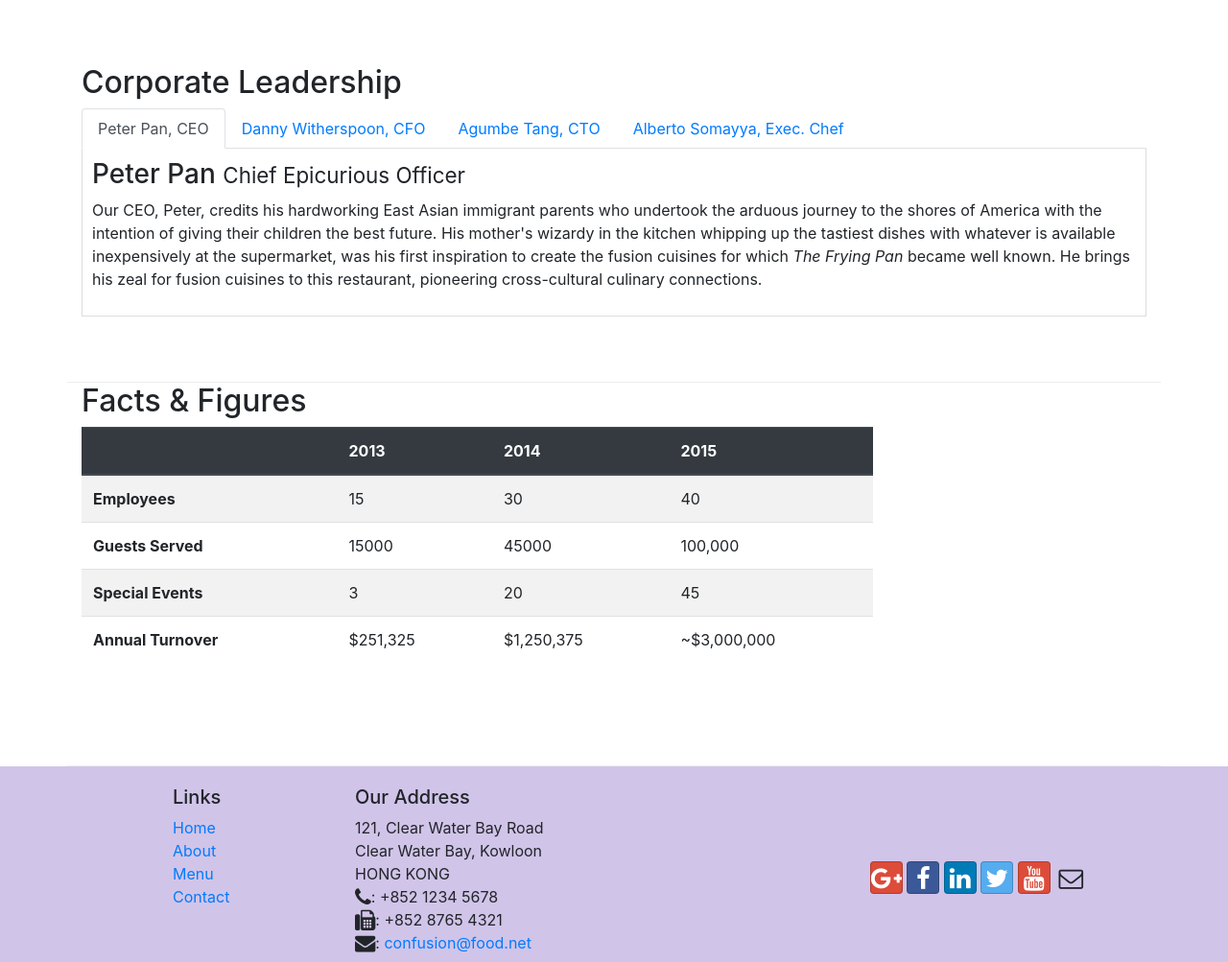
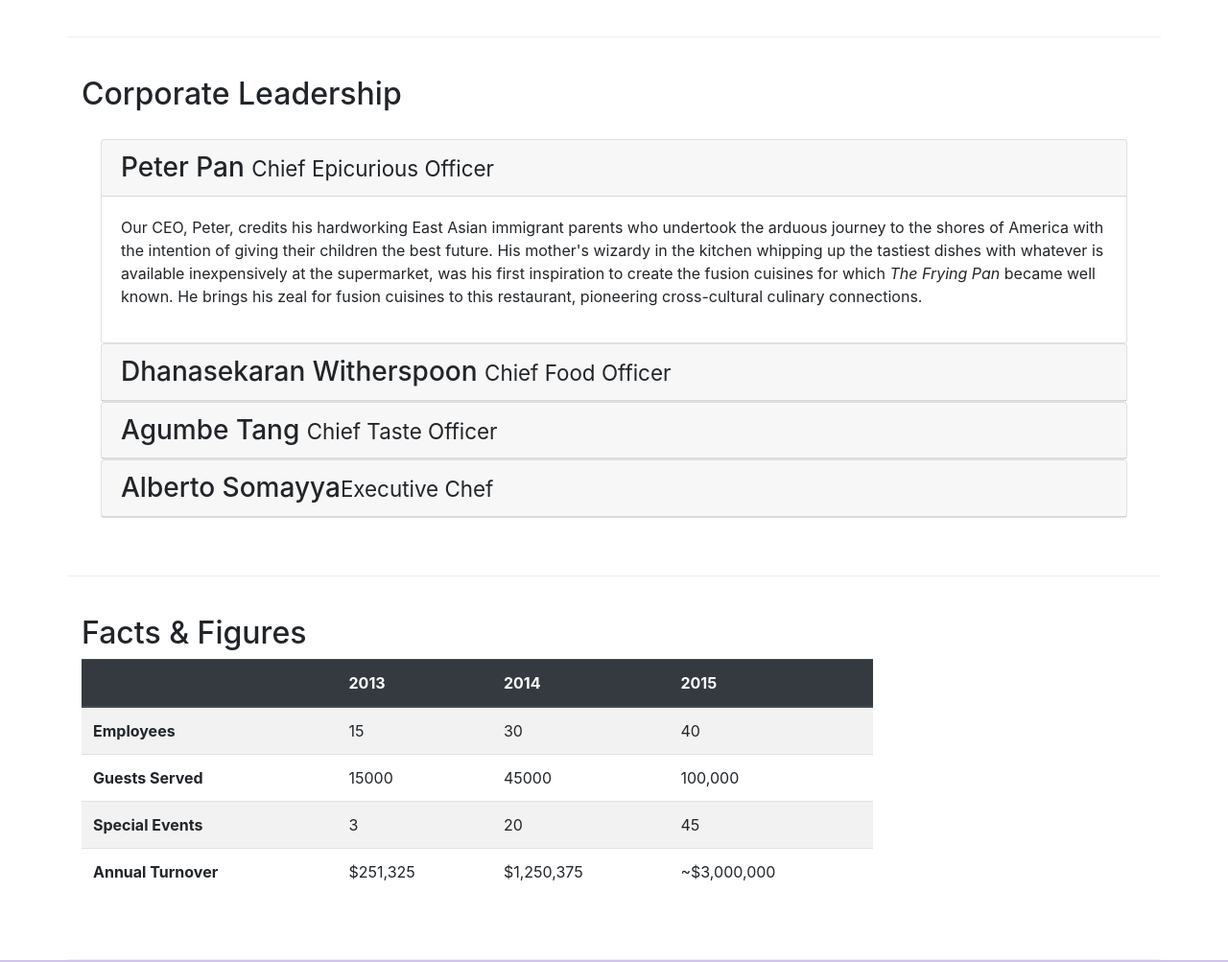
Before and after one commit to harshad303/Bootsrap-test, a website: page aboutus.html in a window 1280 px wide. Shown: the part 873-1876 px from the top of the page at 96% size. Drawn offline with nearby package versions, Linux system fonts and the light colour scheme.

Commit message:
accordion

```diff
--- a/aboutus.html
+++ b/aboutus.html
@@ -63,7 +63,7 @@
         </div>
     </div>
        <div class="container">
-        <div class="row row-content align-items-center">
+        <div class="row row-content align-items-center" style="padding-bottom: 40px;">
             <div class=" col-12 col-sm-6">
                 <h2>Our History</h2>
                 <p>Started in 2010, Ristorante con Fusion quickly established itself as a culinary icon par excellence in Hong Kong. With its unique brand of world fusion cuisine that can be found nowhere else, it enjoys patronage from the A-list clientele in Hong Kong.  Featuring four of the best three-star Michelin chefs in the world, you never know what will arrive on your plate the next time you visit us.</p>
@@ -101,53 +101,79 @@
        </div>
 
 
-        <div class="row row-content align-items-center">
+        <div class="row row-content align-items-center " style="padding-top: 40px;padding-bottom: 40px;">
 
             <div class="col-12">
                 <h2>Corporate Leadership</h2>
 
 
-                <ul class="nav nav-tabs">
-                   <li class="nav-item">
-                    <a class="nav-link active" href="#peter" role="tab" data-toggle="tab">Peter Pan, CEO</a>
+            <div id="accordion" style="padding: 20px;">
 
-                   </li>
-                   <li class="nav-item">
-                      <a class="nav-link" href="#danny" role="tab"
-                        data-toggle="tab">Danny Witherspoon, CFO</a>
-                    </li>
-                    <li class="nav-item">
-                      <a class="nav-link" href="#agumbe"role="tab"
-                        data-toggle="tab">Agumbe Tang, CTO</a>
-                    </li>
-                    <li class="nav-item">
-                      <a class="nav-link" href="#alberto" role="tab"
-                        data-toggle="tab">Alberto Somayya, Exec. Chef</a>
-                    </li>
-                </ul>
-            <div class="tab-content">
-                <div role="tabpanel" class="tab-pane fade show active" id="peter">
+               <div class="card">
+                <div class="card-header" role="tab" id="peterhead">
+                 <h3 class="mb-0">
+                    <a data-toggle="collapse" data-target="#peter">  Peter Pan <small>Chief Epicurious Officer</small></a>
+                </h3>
+                </div>
+                 <div class="collapse show " id="peter" data-parent="#accordion">
+                <div class="card-body">
+                    <p class="d-none d-sm-block">Our CEO, Peter, credits his hardworking East Asian immigrant parents who undertook the arduous journey to the shores of America with the intention of giving their children the best future. His mother's wizardy in the kitchen whipping up the tastiest dishes with whatever is available inexpensively at the supermarket, was his first inspiration to create the fusion cuisines for which <em>The Frying Pan</em> became well known. He brings his zeal for fusion cuisines to this restaurant, pioneering cross-cultural culinary connections.</p>
+                </div>
 
-                <h3>Peter Pan <small>Chief Epicurious Officer</small></h3>
-                <p class="d-none d-sm-block">Our CEO, Peter, credits his hardworking East Asian immigrant parents who undertook the arduous journey to the shores of America with the intention of giving their children the best future. His mother's wizardy in the kitchen whipping up the tastiest dishes with whatever is available inexpensively at the supermarket, was his first inspiration to create the fusion cuisines for which <em>The Frying Pan</em> became well known. He brings his zeal for fusion cuisines to this restaurant, pioneering cross-cultural culinary connections.</p>
+
                 </div>
-               <div role="tabpanel" class="tab-pane fade " id="danny">
+               </div>
 
-                <h3>Dhanasekaran Witherspoon <small>Chief Food Officer</small></h3>
-                <p class="d-none d-sm-block">Our CFO, Danny, as he is affectionately referred to by his colleagues, comes from a long established family tradition in farming and produce. His experiences growing up on a farm in the Australian outback gave him great appreciation for varieties of food sources. As he puts it in his own words, <em>Everything that runs, wins, and everything that stays, pays!</em></p>
+               <div class="card">
+                <div class="card-header" role="tab" id="dannyhead">
+                 <h3 class="mb-0">
+                    <a class="collapsed" data-toggle="collapse" data-target="#danny"> Dhanasekaran Witherspoon <small>Chief Food Officer</small></a>
+                </h3>
                 </div>
-                <div role="tabpanel" class="tab-pane fade " id="agumbe">
-                <h3>Agumbe Tang <small>Chief Taste Officer</small></h3>
-                <p class="d-none d-sm-block">Blessed with the most discerning gustatory sense, Agumbe, our CTO, personally ensures that every dish that we serve meets his exacting tastes. Our chefs dread the tongue lashing that ensues if their dish does not meet his exacting standards. He lives by his motto, <em>You click only if you survive my lick.</em></p>
+                 <div class="collapse" id="danny" data-parent="#accordion">
+                <div class="card-body">
+                    <p class="d-none d-sm-block">Our CFO, Danny, as he is affectionately referred to by his colleagues, comes from a long established family tradition in farming and produce. His experiences growing up on a farm in the Australian outback gave him great appreciation for varieties of food sources. As he puts it in his own words, <em>Everything that runs, wins, and everything that stays, pays!</em></p>
                 </div>
-                <div role="tabpanel" class="tab-pane fade " id="alberto">
-                <h3>Alberto Somayya <small>Executive Chef</small></h3>
-                <p class="d-none d-sm-block">Award winning three-star Michelin chef with wide International experience having worked closely with whos-who in the culinary world, he specializes in creating mouthwatering Indo-Italian fusion experiences. He says, <em>Put together the cuisines from the two craziest cultures, and you get a winning hit! Amma Mia!</em></p>
+
+
                 </div>
+               </div>
+
+
+               <div class="card">
+                <div class="card-header" role="tab" id="agumbehead">
+                 <h3 class="mb-0">
+                    <a class="collapsed"data-toggle="collapse" data-target="#agumbe">Agumbe Tang <small>Chief Taste Officer</small></a>
+                </h3>
+                </div>
+                 <div class="collapse " id="agumbe" data-parent="#accordion">
+                <div class="card-body">
+                    <p class="d-none d-sm-block">Blessed with the most discerning gustatory sense, Agumbe, our CTO, personally ensures that every dish that we serve meets his exacting tastes. Our chefs dread the tongue lashing that ensues if their dish does not meet his exacting standards. He lives by his motto, <em>You click only if you survive my lick.</em></p>
+                </div>
+
+
+                </div>
+               </div>
+
+               <div class="card">
+                <div class="card-header" role="tab" id="albertohead">
+                 <h3 class="mb-0">
+                    <a class="collapsed" data-toggle="collapse" data-target="#alberto">Alberto Somayya<small>Executive Chef</small></a>
+                </h3>
+                </div>
+                 <div class="collapse " id="alberto" data-parent="#accordion">
+                <div class="card-body">
+                    <p class="d-none d-sm-block">Award winning three-star Michelin chef with wide International experience having worked closely with whos-who in the culinary world, he specializes in creating mouthwatering Indo-Italian fusion experiences. He says, <em>Put together the cuisines from the two craziest cultures, and you get a winning hit! Amma Mia!</em></p>
+                </div>
+
+
+                </div>
+               </div>
+
             </div>
           </div>
        </div>
-       <div class="row row-content">
+       <div class="row row-content" style="padding-top: 40px;">
            <div class="col-12 col-sm-9">
                <h2>Facts &amp; Figures</h2>
                                <div class="table-responsive">
```
